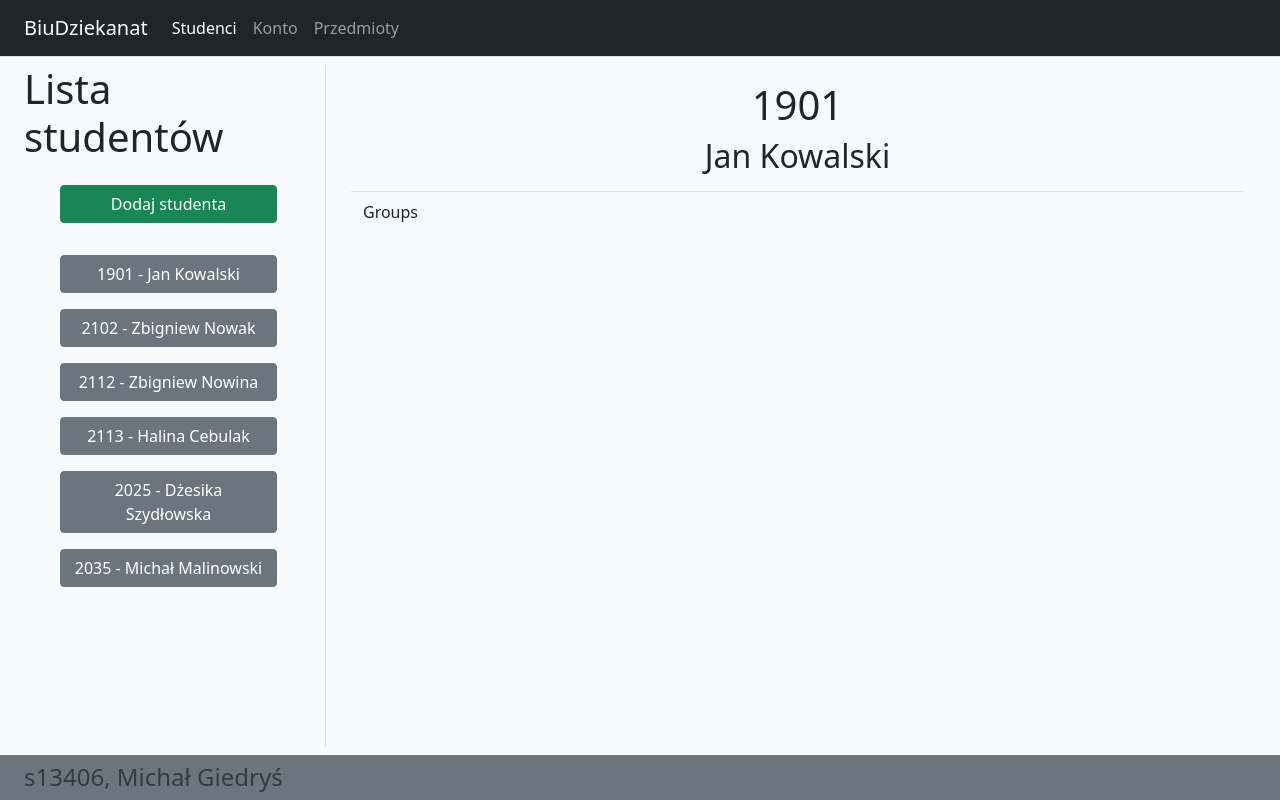
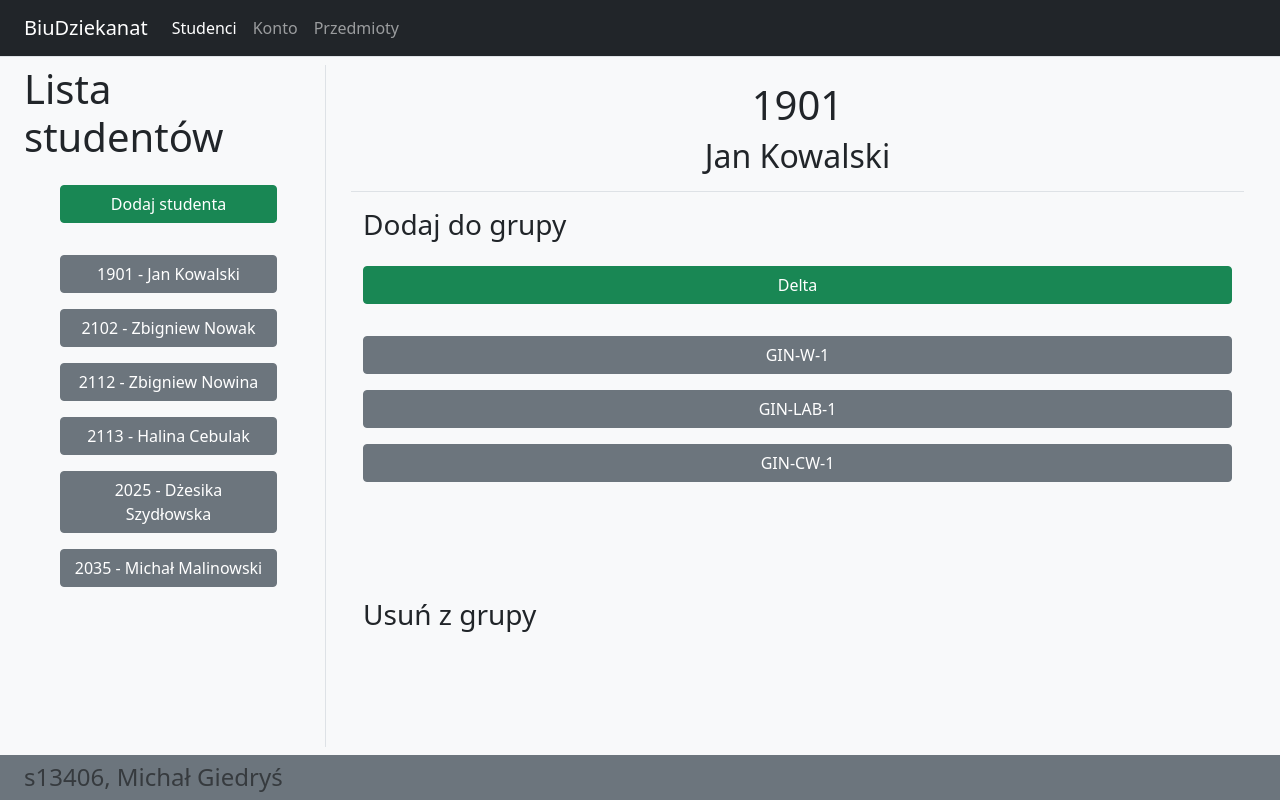
Before and after one commit to giedrys-michal/ITN_BIU, an Angular app in the folder BiuDziekanat/: page /students in a window 1280 px wide. Built offline with nearby package versions, Linux system fonts and the light colour scheme.

Commit message:
Add student current groups list view
Add student current groups list view

```diff
--- a/BiuDziekanat/src/app/models/mock-students.ts
+++ b/BiuDziekanat/src/app/models/mock-students.ts
@@ -1,7 +1,7 @@
 import { Student } from '../models/student';
 
 export const STUDENTS: Student[] = [
-  { id: 1901, name: "Jan", lastName: "Kowalski", groups: []},
+  { id: 1901, name: "Jan", lastName: "Kowalski", groups: [{ id: 1, name: "GIN-W-2" }, { id: 3, name: "GIN-LAB-2" }]},
   { id: 2102, name: "Zbigniew", lastName: "Nowak", groups: []},
   { id: 2112, name: "Zbigniew", lastName: "Nowina", groups: []},
   { id: 2113, name: "Halina", lastName: "Cebulak", groups: []},
--- a/BiuDziekanat/src/app/studentsView/student-details-view/student-details-view.component.html
+++ b/BiuDziekanat/src/app/studentsView/student-details-view/student-details-view.component.html
@@ -7,8 +7,20 @@
         <h2><span>{{currentStudent.name}} {{currentStudent.lastName}}</span></h2>
       </div>
     </div>
-    <div class="row flex-grow-1 py-2">
-      <p>Groups</p>
+    <div class="row flex-grow-1">
+      <div class="col-12">
+        <h3 class="my-3">Dodaj do grupy</h3>
+        <button type="button" class="btn btn-success w-100 mt-2 mb-4" (click)="getStudentGroupDelta()">Delta</button>
+        <div>
+          <button *ngFor="let group of remainingGroups" type="button" class="btn btn-secondary w-100 my-2">{{group.name}}</button>
+        </div>
+      </div>
+      <div class="col-12">
+        <h3 class="my-3">Usuń z grupy</h3>
+        <div>
+
+        </div>
+      </div>
     </div>
   </div>
 </div>
--- a/BiuDziekanat/src/app/studentsView/student-details-view/student-details-view.component.ts
+++ b/BiuDziekanat/src/app/studentsView/student-details-view/student-details-view.component.ts
@@ -1,6 +1,9 @@
 import { Component, OnInit } from '@angular/core';
+
 import { Student } from 'src/app/models/student';
 import { StudentService } from 'src/app/services/student.service';
+import { Group } from 'src/app/models/group';
+import { GroupService } from 'src/app/services/group.service';
 
 @Component({
   selector: 'app-student-details-view',
@@ -9,10 +12,32 @@ import { StudentService } from 'src/app/services/student.service';
 })
 export class StudentDetailsViewComponent implements OnInit {
   students: Student[] = [];
+  groups: Group[] = [];
   currentStudent: Student = this.students[0];
+  remainingGroups: Group[] = [];
 
-  constructor(private studentService: StudentService) {
-    this.students = studentService.getStudents();
+  getStudentGroupDelta(): void {
+    let initGroups = this.currentStudent.groups;
+    let groupsReminder: Group[] = [];
+
+    this.groups.forEach(g => {
+      let found = false;
+      initGroups.forEach(i => {
+        if (g.id == i.id) {
+          found = true;
+          return;
+        }
+      })
+      if (!found) groupsReminder.push(g);
+    })
+
+    this.remainingGroups = groupsReminder;
+    console.log(this.remainingGroups);
+  }
+
+  constructor(private studentService: StudentService, private groupService: GroupService) {
+    this.students = this.studentService.getStudents();
+    this.groups = this.groupService.getGroups();
     studentService.student.subscribe(result => {
       this.currentStudent = result;
     })
@@ -20,6 +45,7 @@ export class StudentDetailsViewComponent implements OnInit {
 
   ngOnInit(): void {
     this.students = this.studentService.getStudents();
+    this.getStudentGroupDelta();
   }
 
 }
--- a/BiuDziekanat/src/app/studentsView/students-main-view/students-main-view.component.html
+++ b/BiuDziekanat/src/app/studentsView/students-main-view/students-main-view.component.html
@@ -4,7 +4,7 @@
       <app-students-list-view class="d-flex flex-column align-items-center w-100"></app-students-list-view>
     </div>
     <div class="col-9 h-100" style="border-left: solid transparent 1px;">
-      <app-student-details-view class="d-flex justify-content-center w-100"></app-student-details-view>
+      <app-student-details-view class="d-flex flex-column align-items-center w-100 h-100"></app-student-details-view>
     </div>
   </div>
 </div>
```
Also changed, not shown: BiuDziekanat/src/app/models/mock-groups.ts (+5 -5 lines).
